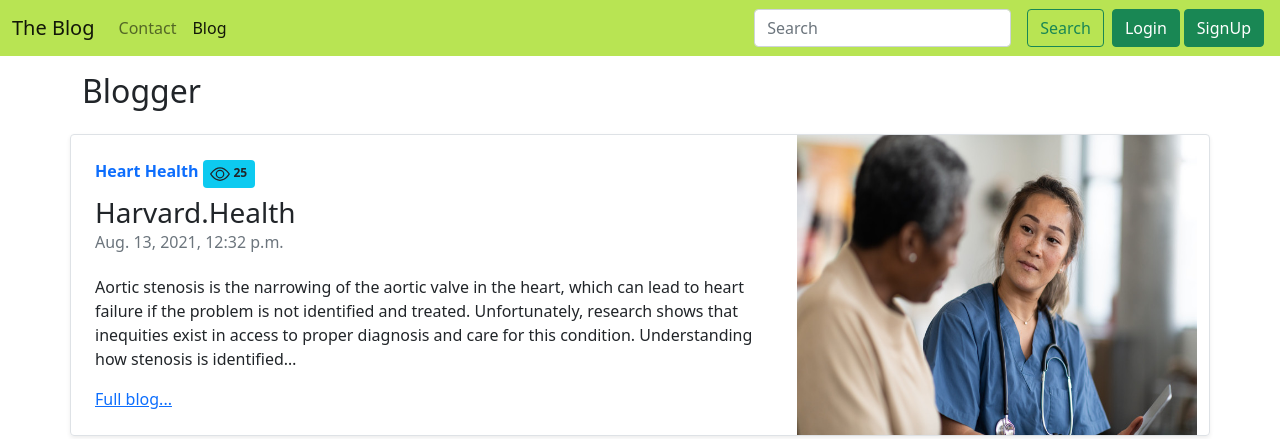
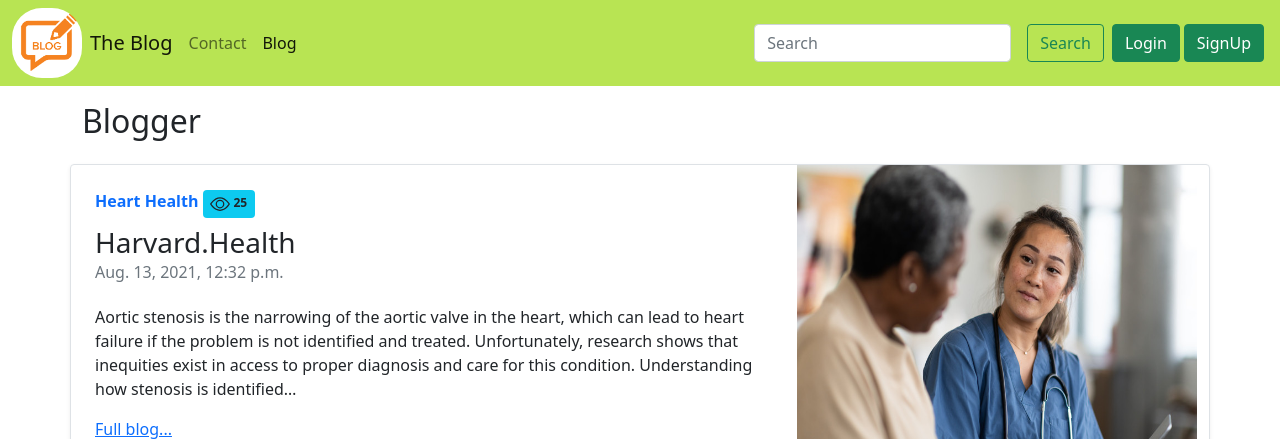
Before and after one commit to Nishant-007-Hub/The-Blog, a Django app: page /blog/ in a window 1280 px wide. Shown: the top 439 px of the page. Run offline with Django 3.2, Linux system fonts and the light colour scheme; data comes from the database, SQL or seed files in the repository.

Commit message:
icon added

```diff
--- a/The_blog/templates/home/basic.html
+++ b/The_blog/templates/home/basic.html
@@ -12,13 +12,14 @@
 
     <title> {% block title %}{% endblock title %}</title>
 </head>
-
 <body>
+{% load static %}
     <!-- <nav class="navbar navbar-light" style="background-color: #e3f2fd;"> -->
     <!-- <nav class="navbar navbar-expand-lg navbar-light bg-light"> -->
     <nav class="navbar navbar-expand-lg navbar-light" style="background-color: #b8e453;">
         <div class="container-fluid">
-            <a class="navbar-brand" href="/">The Blog</a>
+        <img style="border-radius: 30px;" src="{% static 'image/blog.png' %}" onclick="document.location='/'" width="70" height="70" alt="blog img" srcset="">
+            <a class="navbar-brand mx-2" href="/">The Blog</a>
             <button class="navbar-toggler" type="button" data-bs-toggle="collapse"
                 data-bs-target="#navbarSupportedContent" aria-controls="navbarSupportedContent" aria-expanded="false"
                 aria-label="Toggle navigation">
```
Also changed, not shown: The_blog/static/image/blog.png (added).
